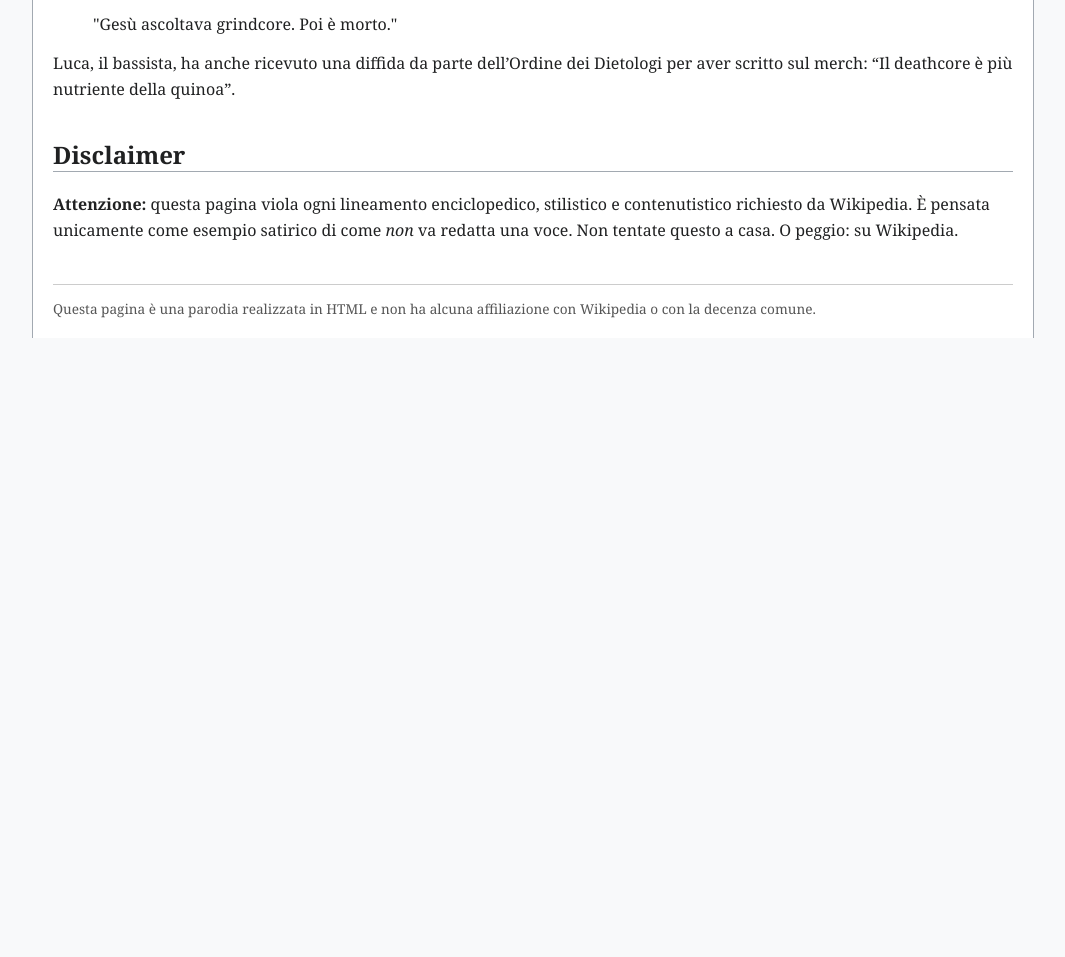
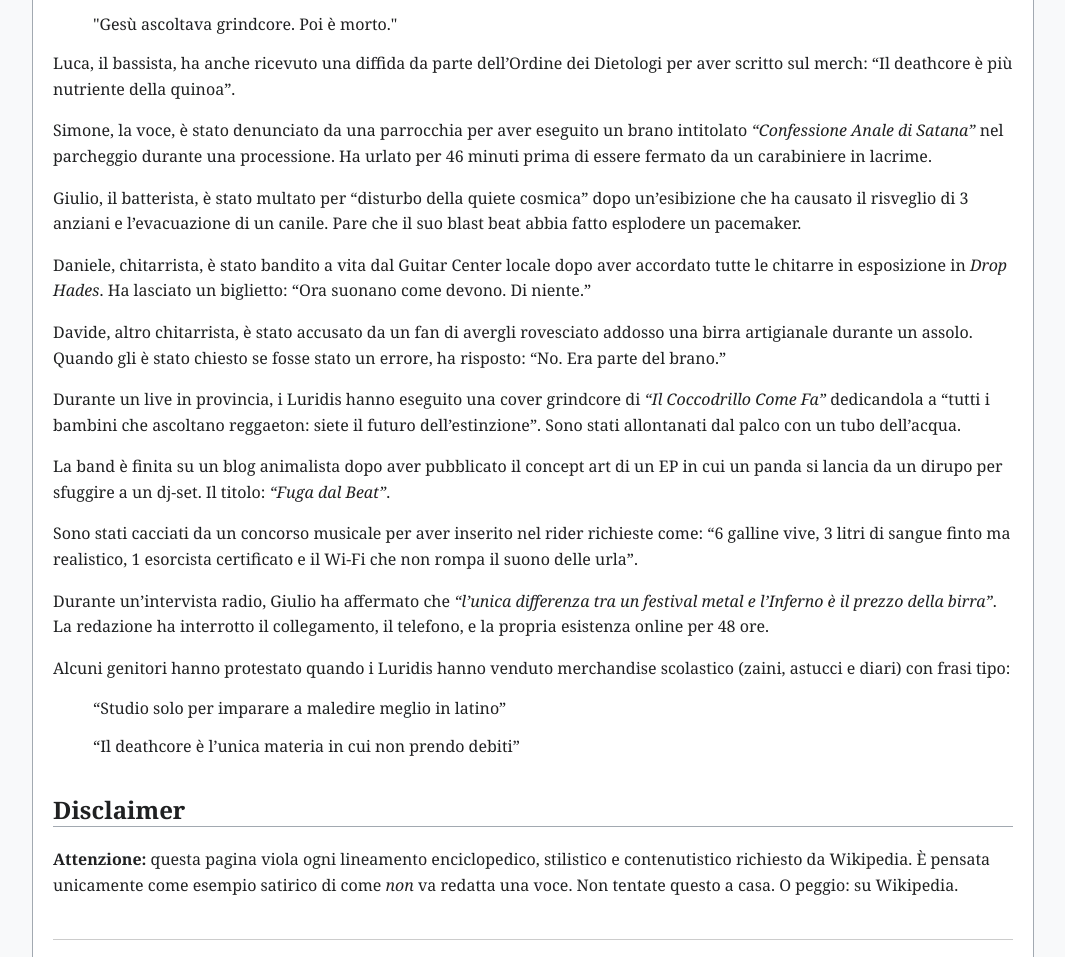
Before and after one commit to cedrata/luridis-wiki, a plain HTML site: page index.html in a window 1280 px wide. Shown: the part 1650-2607 px from the top of the page, without its empty margins (107-1172 px from the left). Before the commit the page ends 1988 px from the top, so only its background shows below. Drawn offline with Linux system fonts and the light colour scheme.

Commit message:
Update index.html

```diff
--- a/index.html
+++ b/index.html
@@ -133,6 +133,27 @@
         <blockquote>"Gesù ascoltava grindcore. Poi è morto."</blockquote>
         <p>Luca, il bassista, ha anche ricevuto una diffida da parte dell’Ordine dei Dietologi per aver scritto sul merch: “Il deathcore è più nutriente della quinoa”.</p>
 
+        <p>Simone, la voce, è stato denunciato da una parrocchia per aver eseguito un brano intitolato <em>“Confessione Anale di Satana”</em> nel parcheggio durante una processione. Ha urlato per 46 minuti prima di essere fermato da un carabiniere in lacrime.</p>
+
+        <p>Giulio, il batterista, è stato multato per “disturbo della quiete cosmica” dopo un’esibizione che ha causato il risveglio di 3 anziani e l’evacuazione di un canile. Pare che il suo blast beat abbia fatto esplodere un pacemaker.</p>
+
+        <p>Daniele, chitarrista, è stato bandito a vita dal Guitar Center locale dopo aver accordato tutte le chitarre in esposizione in <em>Drop Hades</em>. Ha lasciato un biglietto: “Ora suonano come devono. Di niente.”</p>
+
+        <p>Davide, altro chitarrista, è stato accusato da un fan di avergli rovesciato addosso una birra artigianale durante un assolo. Quando gli è stato chiesto se fosse stato un errore, ha risposto: “No. Era parte del brano.”</p>
+
+        <p>Durante un live in provincia, i Luridis hanno eseguito una cover grindcore di <em>“Il Coccodrillo Come Fa”</em> dedicandola a “tutti i bambini che ascoltano reggaeton: siete il futuro dell’estinzione”. Sono stati allontanati dal palco con un tubo dell’acqua.</p>
+
+        <p>La band è finita su un blog animalista dopo aver pubblicato il concept art di un EP in cui un panda si lancia da un dirupo per sfuggire a un dj-set. Il titolo: <em>“Fuga dal Beat”</em>.</p>
+
+        <p>Sono stati cacciati da un concorso musicale per aver inserito nel rider richieste come: “6 galline vive, 3 litri di sangue finto ma realistico, 1 esorcista certificato e il Wi-Fi che non rompa il suono delle urla”.</p>
+
+        <p>Durante un’intervista radio, Giulio ha affermato che <em>“l’unica differenza tra un festival metal e l’Inferno è il prezzo della birra”</em>. La redazione ha interrotto il collegamento, il telefono, e la propria esistenza online per 48 ore.</p>
+
+        <p>Alcuni genitori hanno protestato quando i Luridis hanno venduto merchandise scolastico (zaini, astucci e diari) con frasi tipo:</p>
+        <blockquote>“Studio solo per imparare a maledire meglio in latino”</blockquote>
+        <blockquote>“Il deathcore è l’unica materia in cui non prendo debiti”</blockquote>
+
+
         <h2>Disclaimer</h2>
         <p><strong>Attenzione:</strong> questa pagina viola ogni lineamento enciclopedico, stilistico e contenutistico richiesto da Wikipedia. È pensata unicamente come esempio satirico di come <em>non</em> va redatta una voce. Non tentate questo a casa. O peggio: su Wikipedia.</p>
 
```
